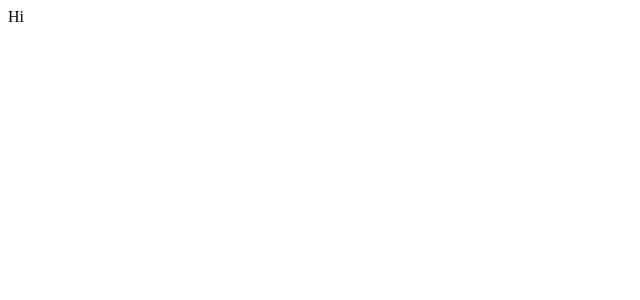
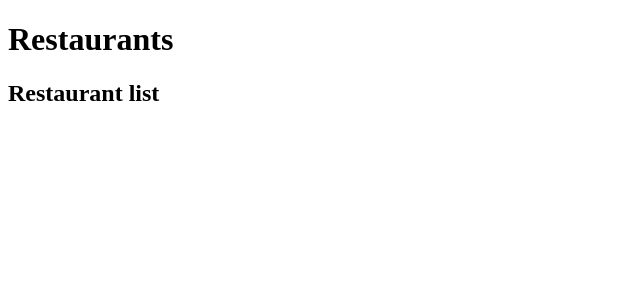
Before and after one commit to rjNemo/opinion-ate, a React (Create React App) app: page / in a window 1280 px wide. Shown: the top 300 px of the page, without its empty margins (0-640 px from the left). Built offline with nearby package versions, Linux system fonts and the light colour scheme.

Commit message:
add RestaurantScreen and RestaurantList

```diff
--- a/src/App.jsx
+++ b/src/App.jsx
@@ -1,7 +1,12 @@
 import React from 'react';
+import RestaurantScreen from './components/RestaurantScreen';
 
 const App = () => {
-  return <div className="App">Hi</div>;
+  return (
+    <div>
+      <RestaurantScreen />
+    </div>
+  );
 };
 
 export default App;
--- /dev/null
+++ b/src/components/RestaurantList.jsx
@@ -0,0 +1,10 @@
+import React from 'react';
+
+const RestaurantList = () => {
+  return (
+    <div>
+      <h2>Restaurant list</h2>
+    </div>
+  );
+};
+export default RestaurantList;
--- /dev/null
+++ b/src/components/RestaurantScreen.jsx
@@ -0,0 +1,12 @@
+import React from 'react';
+import RestaurantList from './RestaurantList';
+
+const RestaurantScreen = () => {
+  return (
+    <div>
+      <h1>Restaurants</h1>
+      <RestaurantList />
+    </div>
+  );
+};
+export default RestaurantScreen;
```
Also changed, not shown: 1 other file (tests, documents, lock files or other folders).
